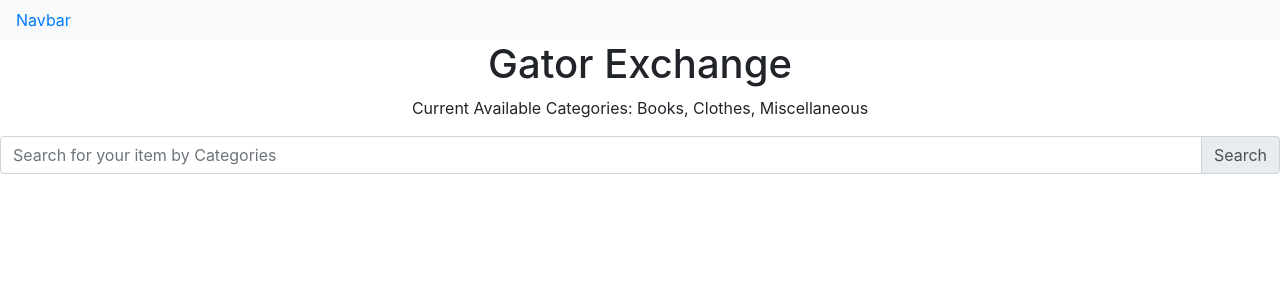
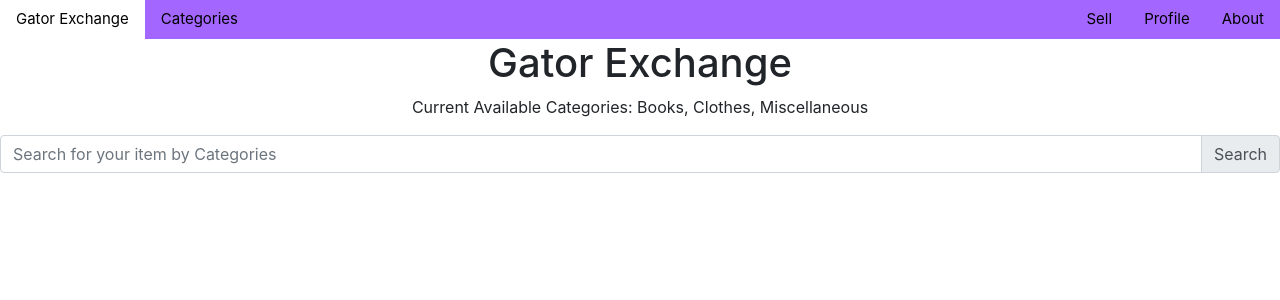
Before and after one commit to mattbho/Gator-Exchange, a React (Create React App) app in the folder client/: page / in a window 1280 px wide. Shown: the top 300 px of the page. Built offline with nearby package versions, Linux system fonts and the light colour scheme.

Commit message:
Navigation bar, added tabs

```diff
--- a/client/src/App.css
+++ b/client/src/App.css
@@ -1,3 +1,35 @@
 .App {
   text-align: center;
 }
+
+/* ======== NAV BAR ======== */
+.NavBar {
+  text-align: center;
+  font-size: 15px;
+  margin-top: 0;
+  list-style-type: none;
+  margin: 0;
+  padding: 0;
+  overflow: hidden;
+  background-color: #a366ff;
+}
+
+.Home, .Categories{
+  float: left;
+}
+
+.Sell, .Profile, .About{
+  float: right;
+}
+
+li a.Home, li a.Categories, li a.About, li a.Profile, li a.Sell {
+  display: block;
+  color: black;
+  text-align: center;
+  padding: 8px 16px;
+  text-decoration: none;
+}
+
+li a.Home:hover, li a.Categories:hover, li a.About:hover, li a.Profile:hover, li a.Sell:hover{
+background-color: white;
+}
--- a/client/src/components/navbar.jsx
+++ b/client/src/components/navbar.jsx
@@ -3,9 +3,17 @@ class NavBar extends Component {
   state = {  }
   render() {
     return (
-      <nav className="navbar navbar-light bg-light">
-        <a className="Logo" href = '/'>Navbar</a>
-      </nav>
+      <nav>
+      <ul className = "NavBar">
+                    <li><a className = "Home" href = "Home"> Gator Exchange</a> </li>
+                    <li><a className = "Categories" href = "Categories"> Categories</a></li>
+
+                    <li><a className = "About" href = "About"> About</a></li>
+                    <li><a className = "Profile" href = "Profile"> Profile</a></li>
+                    <li><a className = "Sell" href = "Sell"> Sell</a></li>
+
+                </ul>
+                </nav>
     );
   }
 }
```
